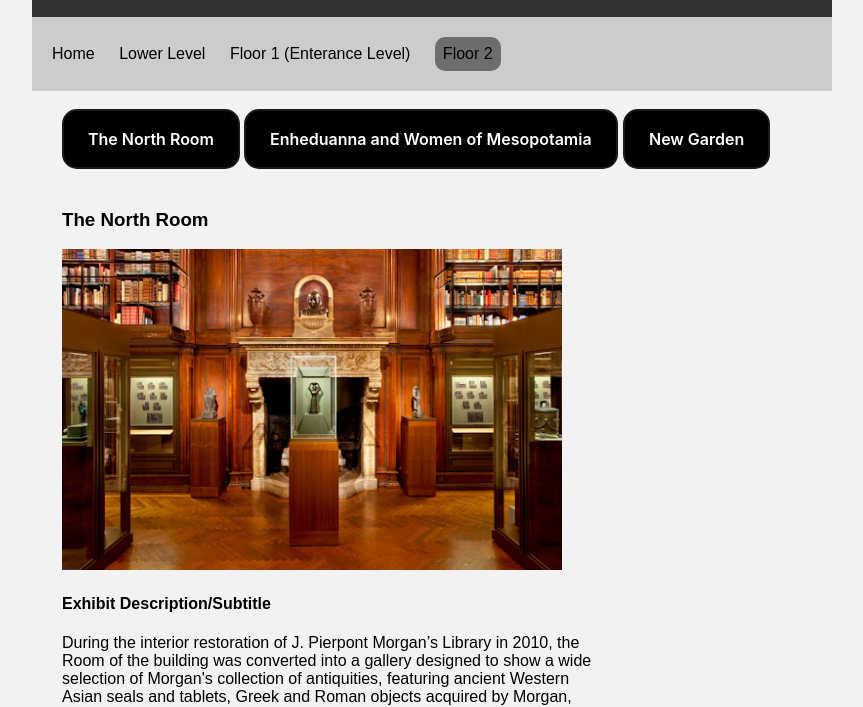
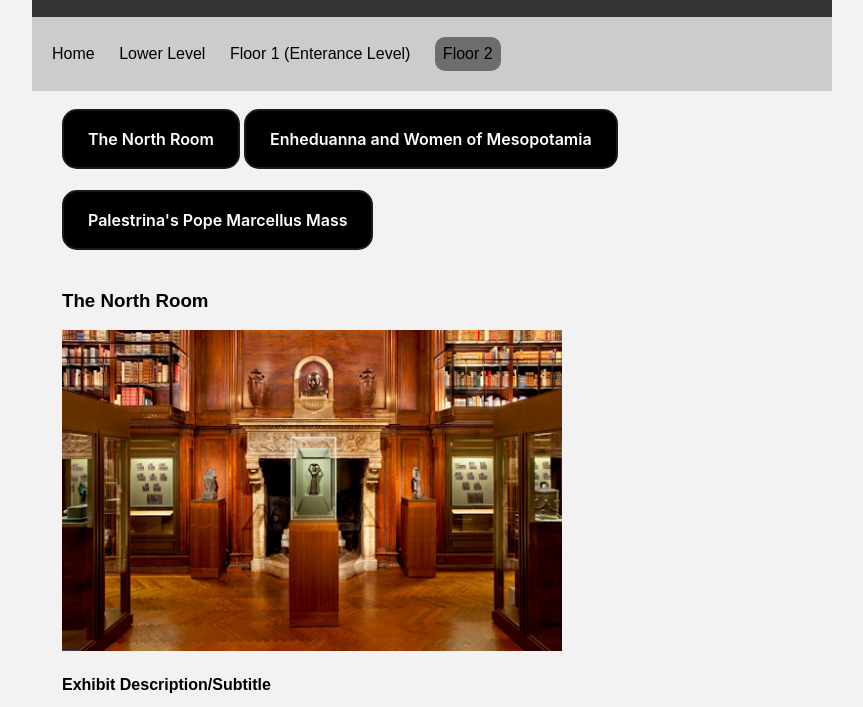
Before and after one commit to cstewart27/COM-230-final-project, a plain HTML site: page floor2.html in a window 1280 px wide. Shown: the part 60-767 px from the top of the page, without its empty margins (208-1071 px from the left). Drawn offline with Linux system fonts and the light colour scheme.

Commit message:
changed exhibit 6 and updated connected elements

```diff
--- a/floor2.html
+++ b/floor2.html
@@ -23,7 +23,7 @@
       <div class="right-move">
         <button id="toggleFirstItem" style="margin-bottom: 21px;" class = "button-27">The North Room</button>
         <button id="toggleSecondItem" style="margin-bottom: 21px;" class = "button-27">Enheduanna and Women of Mesopotamia</button>
-        <button id="toggleThirdItem" style="margin-bottom: 21px;" class = "button-27">New Garden</button>
+        <button id="toggleThirdItem" style="margin-bottom: 21px;" class = "button-27">Palestrina's Pope Marcellus Mass</button>
       </div>
       <div id="firstItem" hidden style="display: block" class="right-move">
 
@@ -75,10 +75,10 @@
 
       <div id="thirdItem" hidden style="display:none" class="right-move">
 
-       <h3>The New Garden Design</h3>
+       <h3>Palestrina's Pope Marcellus Mass</h3>
         <img src="assets/exhibitImages/pic6.png" style="width: 500px; height: auto;"> <br>
         <h4>Exhibit Description/Subtitle</h4>
-        <p>The new garden design by award-winning landscape designer Todd Longstaffe-Gowan <br>and lighting designer Linnaea Tillett allows for greater engagement between <br>the interior and exterior campus</p>
+        <p>first edition of Palestrina's Pope Marcellus Mass, printed in 1567 under the <br>composer's watch. A choral setting of the Roman Catholic mass, this music <br>found instant fame during the composer’s lifetime. It appears in college music <br>history textbooks as a crowning example of sixteenth-century polyphonic music. <br>A legend emerged, only partly true, that this piece saved the art of <br>polyphony from a ban by church leaders at the Council of Trent.</p>
         <button id="toggleDirectionsItem3" style="margin-bottom: 21px;"class = "button-27">Click for Directions</button>
 
         <div id="directionsItem3" hidden style="display:none">
```
Also changed, not shown: 2 other files.
